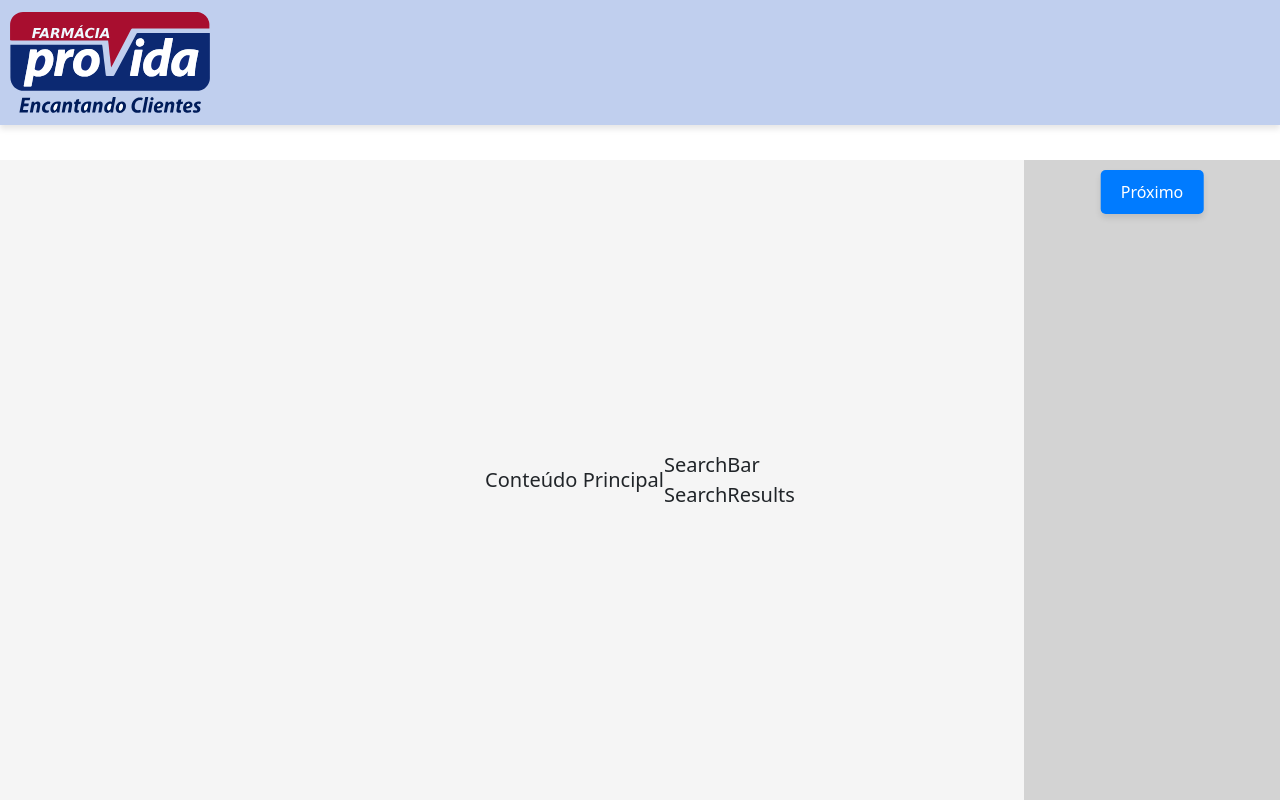
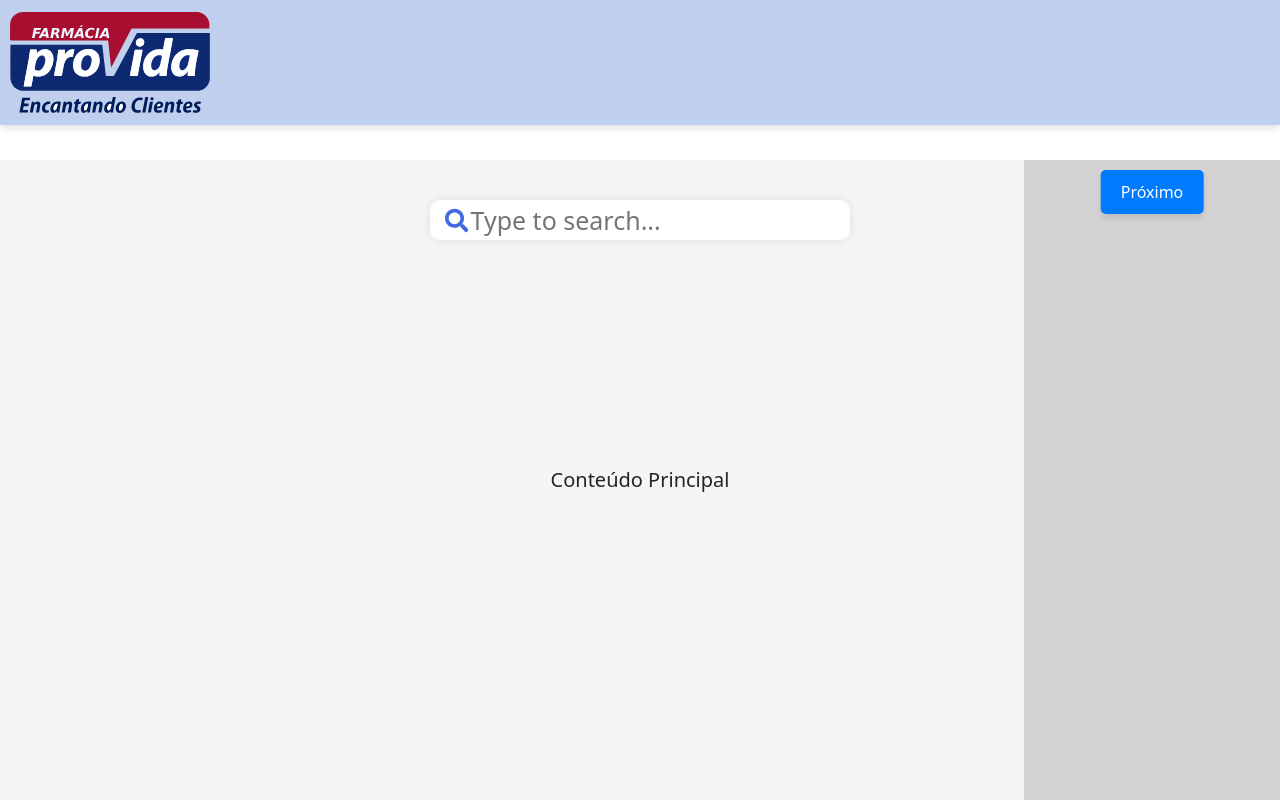
Before and after one commit to Dev-Mayke/meu-encarte, a React (Create React App) app: page /painel in a window 1280 px wide. Built offline with nearby package versions, Linux system fonts and the light colour scheme.

Commit message:
add-searchbar

```diff
--- a/package.json
+++ b/package.json
@@ -11,6 +11,7 @@
     "react": "^19.0.0",
     "react-bootstrap": "^2.10.9",
     "react-dom": "^19.0.0",
+    "react-icons": "^5.5.0",
     "react-router-dom": "^7.4.1",
     "react-scripts": "5.0.1",
     "web-vitals": "^2.1.4"
--- a/public/index.html
+++ b/public/index.html
@@ -2,7 +2,7 @@
 <html lang="en">
   <head>
     <meta charset="utf-8" />
-    <link rel="icon" href="%PUBLIC_URL%/favicon.ico" />
+    <link rel="icon" href="./meu-encarte.jpeg" />
     <meta name="viewport" content="width=device-width, initial-scale=1" />
     <meta name="theme-color" content="#000000" />
     <meta
@@ -24,7 +24,7 @@
       work correctly both with client-side routing and a non-root public URL.
       Learn how to configure a non-root public URL by running `npm run build`.
     -->
-    <title>React App</title>
+    <title>Meu encarte</title>
   </head>
   <body>
     <noscript>You need to enable JavaScript to run this app.</noscript>
--- /dev/null
+++ b/src/components/SearchBar.css
@@ -0,0 +1,33 @@
+.input-wrapper {
+    background-color: white;
+    width: 100%;
+    border-radius: 10px;
+    height: 2.5rem;
+    padding:  0 15px;
+    box-shadow: 0px 0px 8px #ddd;
+    display: flex;
+    align-items: center;
+}
+
+input {
+    background-color: transparent;
+    border: none;
+    height: 100%;
+    font-size: 1.25rem;
+    width: 100%;
+    margin-left: 5px;
+}
+
+input:focus {
+    outline: none;
+}
+
+#search-icon {
+    color: royalblue;
+}
+
+.search-bar-container {
+    position: absolute;
+    top: 200px;
+    font-size: 25px;
+}
--- /dev/null
+++ b/src/components/SearchBar.js
@@ -0,0 +1,40 @@
+import React, { useState } from "react";
+
+import {FaSearch} from "react-icons/fa"
+import "./SearchBar.css"
+
+export const SearchBar = ({ setResults }) => {
+    const [input, setInput] = useState('');
+
+    const fetchData = (value) => {
+      fetch("https://jsonplaceholder.typicode.com/users")
+        .then((response) => response.json())
+        .then((json) => {
+          const results = json.filter((user) => {
+            return (
+              value &&
+              user &&
+              user.name &&
+              user.name.toLowerCase().includes(value)
+            );
+          });
+          setResults(results);
+        });
+    };
+
+    const handleChange = (value) => {
+      setInput(value);
+      fetchData(value);
+    };
+
+    return (
+      <div className="input-wrapper">
+        <FaSearch id="search-icon" />
+        <input
+          placeholder="Type to search..."
+          value={input}
+          onChange={(e) => handleChange(e.target.value)}
+        />
+      </div>
+    );
+  };
--- /dev/null
+++ b/src/components/SearchResult.js
@@ -0,0 +1,12 @@
+import "./SearchResults.css";
+
+export const SearchResult = ({ result }) => {
+  return (
+    <div
+      className="search-result"
+      onClick={(e) => alert(`You selected ${result}!`)}
+    >
+      {result}
+    </div>
+  );
+};
--- /dev/null
+++ b/src/components/SearchResultList.js
@@ -0,0 +1,12 @@
+import "./SearchResultsList.css";
+import { SearchResult } from "./SearchResult";
+
+export const SearchResultsList = ({ results }) => {
+    return (
+      <div className="results-list">
+        {results.map((result, id) => {
+          return <SearchResult result={result.name} key={id} />;
+        })}
+      </div>
+    );
+  };
--- /dev/null
+++ b/src/components/SearchResults.css
@@ -0,0 +1,7 @@
+.search-result {
+    padding: 10px 20px;
+  }
+
+  .search-result:hover {
+    background-color: #efefef;
+  }
--- /dev/null
+++ b/src/components/SearchResultsList.css
@@ -0,0 +1,11 @@
+.results-list {
+    width: 100%;
+    background-color: white;
+    display: flex;
+    flex-direction: column;
+    box-shadow: 0px 0px 8px #ddd;
+    border-radius: 10px;
+    margin-top: 1rem;
+    max-height: 300px;
+    overflow-y: auto;
+  }
--- a/src/pages/painel.js
+++ b/src/pages/painel.js
@@ -1,11 +1,16 @@
-import React from 'react';
+import React, { useState } from 'react';
 import './painel.css';
 import logo from '../logo.svg';
+import { SearchBar } from '../components/SearchBar';
+import { SearchResultsList } from '../components/SearchResultList';
+
 
 function Painel() {
     const handleClick = () => {
         window.location.href = "/encartes";
       };
+
+const [results, setResults] = useState([])
 
   return (
     <div className="parent">
@@ -13,10 +18,10 @@
         <img src={logo} className="App-logo" alt="logo" />
         </div>
       <div className="div2">Conteúdo Principal
-        <div className='search-bar-container'>
-        <div>SearchBar</div>
-        <div>SearchResults</div>
-        </div>
+      <div className="search-bar-container">
+        <SearchBar setResults={setResults} />
+        {results && results.length > 0 && <SearchResultsList results={results} />}
+      </div>
       </div>
       <div className="div4">
         <button className="next-button" onClick={handleClick}>Próximo</button>
```
Also changed, not shown: public/meu-encarte.jpeg (added), 1 other file (tests, documents, lock files or other folders).
